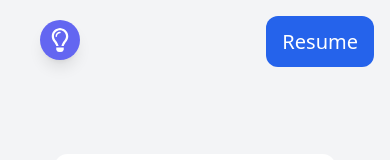
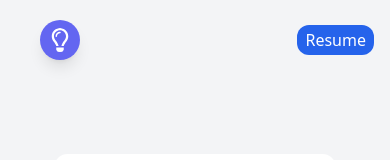
Before and after one commit to devutkarsh7565/UtkarshTiwari, a React (Create React App) app: page / in a window 390 px wide. Shown: the top 160 px of the page. Built offline with nearby package versions, Linux system fonts and the light colour scheme.

Commit message:
adding resume link

```diff
--- a/src/Components/Nav.jsx
+++ b/src/Components/Nav.jsx
@@ -21,10 +21,10 @@ const Nav = (props) => {
             <FaRegLightbulb className="bg-indigo-500 rounded-full shadow-lg cursor-pointer text-white flex justify-center items-center p-2 w-10 h-10" />
           )}
         </span>
-        <span className="mr-14 mt-2 text-xl font-light">
+        <span className="mr-14 mt-2 text-base md:text-xl font-light">
           <a
-            href="#"
-            className="px-4 py-3 rounded-xl bg-blue-600 text-white dark:bg-white dark:text-blue-600 border-3 dark:border-gray-200 "
+            href="https://devutkarsh7565.github.io/resume/"
+            className="md:px-4 md:py-3 px-2 py-1 rounded-xl bg-blue-600 text-white dark:bg-white dark:text-blue-600 border-3 dark:border-gray-200 hover:bg-blue-800 dark:hover:bg-gray-200 "
           >
             Resume
           </a>
```
